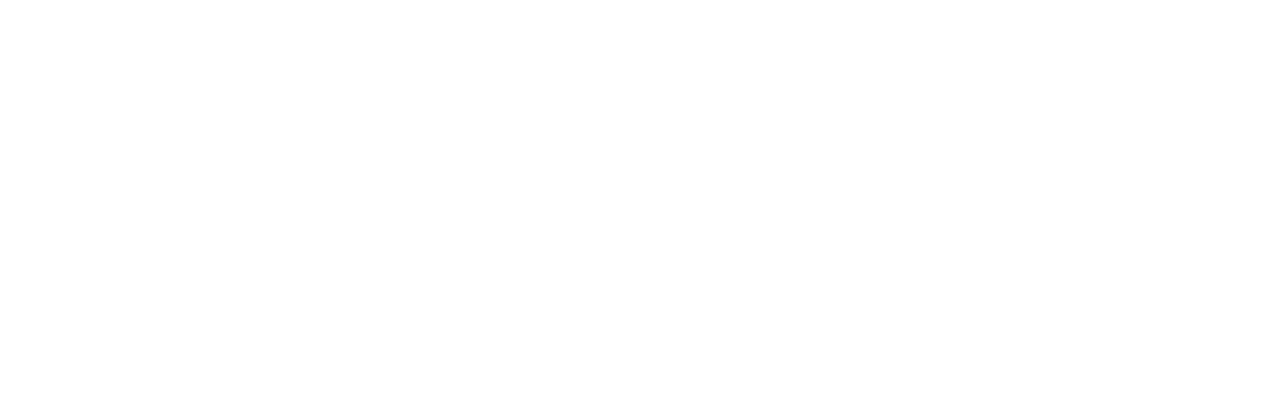
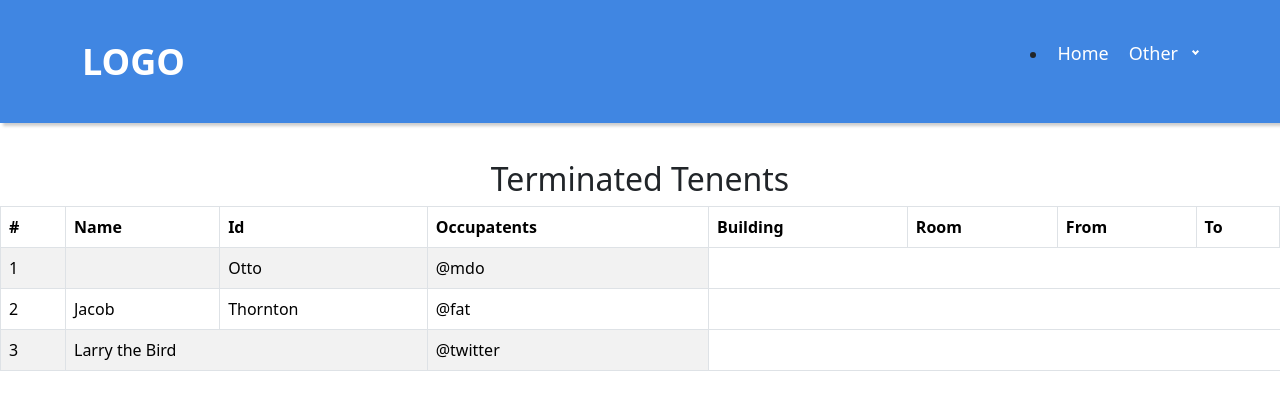
Before and after one commit to Muhdsidin/apartment-front-end, a React (Vite) app: page /terminated in a window 1280 px wide. Before the commit this address had no page. Shown: the top 410 px of the page. Built offline with nearby package versions, Linux system fonts and the light colour scheme.

Commit message:
terminate page added

```diff
--- a/src/App.jsx
+++ b/src/App.jsx
@@ -13,6 +13,7 @@
 import EditBuilding from "./Pages/EditBuilding";
 import RoomsEdit from "./Pages/RoomsEdit";
 import TenentRenew from "./Pages/TenentRenew";
+import TenentTermminated from "./Pages/TenentTermminated";
 function App() {
   const location = useLocation();
   console.log(location.pathname);
@@ -36,6 +37,7 @@
         <Route path="/buildingedit/:id" element={<EditBuilding/>} />
         <Route path="/roomedit/:id" element={<RoomsEdit/>} />
         <Route path="/renewtenent" element={<TenentRenew/>}/>
+        <Route path="/terminated" element={<TenentTermminated/>}/>
 
 
 
--- /dev/null
+++ b/src/Pages/TenentTermminated.jsx
@@ -0,0 +1,13 @@
+import React from 'react'
+import Header from '../components/Header/Header'
+import Terminated from '../components/Terminated-page/Terminated'
+function TenentTermminated() {
+  return (
+    <div>
+      <Header/>
+      <Terminated/>
+    </div>
+  )
+}
+
+export default TenentTermminated
--- a/src/components/Banner/Banner.jsx
+++ b/src/components/Banner/Banner.jsx
@@ -74,6 +74,17 @@
       >
         Renewed Tenents
       </a>
+      </Row>
+      <Row>
+      <a
+        href="/terminated"
+        className="box-3"
+        data-aos="fade-up"
+        data-aos-duration="3000"
+        style={{ marginTop: '1em', width: '10em' }}
+      >
+        Terminates
+      </a>
     </Row>
     <br />
     <br />
--- /dev/null
+++ b/src/components/Terminated-page/Terminated.jsx
@@ -0,0 +1,65 @@
+import React, { useState } from 'react'
+import Table from 'react-bootstrap/Table';
+import axios from "axios";
+function Terminated() {
+const [data,setData]=useState([])
+    const terminateTannent = async (id) => {
+        const response = await axios("https://apartment-one.vercel.app/terminate", {
+          method: "POST",
+          data: {
+            BookId: id,
+          },
+        });
+        setData(response.data);
+      };
+
+  return (
+    <div>
+
+       <div className='tb'>
+        <h2 className='heading-renew'>Terminated Tenents</h2>
+
+
+      <Table striped bordered hover>
+      <thead>
+        <tr>
+          <th>#</th>
+          <th>Name</th>
+          <th>Id</th>
+          <th>Occupatents</th>
+          <th>Building</th>
+          <th>Room</th>
+          <th>From</th>
+          <th>To</th>
+
+        </tr>
+      </thead>
+      <tbody>
+        <tr>
+          <td>1</td>
+          <td></td>
+          <td>Otto</td>
+          <td>@mdo</td>
+
+        </tr>
+        <tr>
+          <td>2</td>
+          <td>Jacob</td>
+          <td>Thornton</td>
+          <td>@fat</td>
+        </tr>
+        <tr>
+          <td>3</td>
+          <td colSpan={2}>Larry the Bird</td>
+          <td>@twitter</td>
+        </tr>
+
+
+      </tbody>
+    </Table>
+    </div>
+    </div>
+  )
+}
+
+export default Terminated
--- a/src/components/ViewTenent/ViewTenent.jsx
+++ b/src/components/ViewTenent/ViewTenent.jsx
@@ -2,7 +2,7 @@
 import { Container } from "react-bootstrap";
 import "./ViewTenent.css";
 import axios from "axios";
-import { MDBInput, MDBCol } from "mdbreact";
+
 
 
 function ViewTenent() {
```
Also changed, not shown: src/components/Terminated-page/Terminated.css (added).
